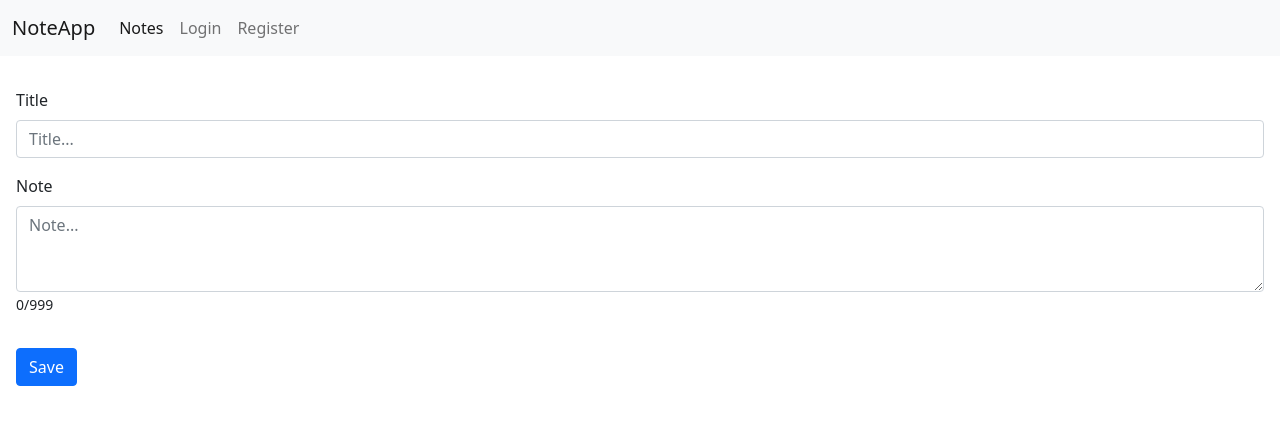
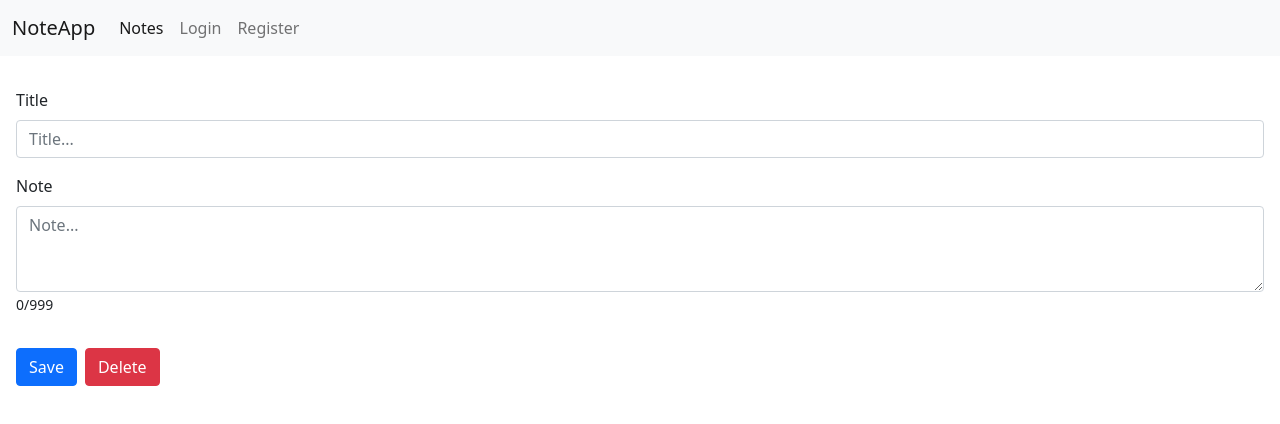
Before and after one commit to tavit111/NoteApp-front-react, a React (Create React App) app: page /notes/1 in a window 1280 px wide. Shown: the top 424 px of the page. Built offline with nearby package versions, Linux system fonts and the light colour scheme; no server answers.

Commit message:
add delere button inside NoteForm and delete service

```diff
--- a/src/App.js
+++ b/src/App.js
@@ -43,6 +43,6 @@ class App extends React.Component {
 export default App;
 
 // TO DO:
-// - make note
-// - delete note
+// - add delete note outside
+// - compare error handling with movie forms
 // -conditionla rendering redirect wherer you came from
--- a/src/components/common/button.jsx
+++ b/src/components/common/button.jsx
@@ -1,7 +1,7 @@
 import React from 'react';
 
-const Button = ({onClick, lable}) => {
-    return <button type="submit" className="btn btn-primary mt-3" onClick={onClick} >{lable}</button>;
+const Button = ({onClick=null, lable, color="primary", type="submit"}) => {
+    return <button type={type} className={`btn btn-${color} mt-3 me-2`} onClick={onClick} >{lable}</button>;
 }
 
 export default Button;
--- a/src/components/common/form.jsx
+++ b/src/components/common/form.jsx
@@ -81,8 +81,8 @@ class Form extends React.Component {
         )
     }
 
-    renderButton = (lable)=>{
-        return  <Button  onClick={this.handleSubmit} lable={lable}/>
+    renderButton = (lable, type="submit", color="primary", onClick=null)=>{
+        return  <Button lable={lable} type={type} color={color} onClick={onClick} />
     }
 }
 
--- a/src/components/loginForm.jsx
+++ b/src/components/loginForm.jsx
@@ -34,7 +34,7 @@ class LoginForm extends Form {
 
     render() {
         return (
-            <form className="p-3">
+            <form className="p-3" onSubmit={this.handleSubmit}>
                 <h1 className="mb-3">Login</h1>
                 {this.renderInput("email", "Email")}
                 {this.renderInput("password", "Password", 'password')}
--- a/src/components/noteForm.jsx
+++ b/src/components/noteForm.jsx
@@ -2,6 +2,7 @@ import React from 'react';
 import Form from './common/form';
 import Joi from 'joi';
 import noteService from "../services/noteServices";
+import Button from "./common/button";
 
 
 class NoteForm extends Form {
@@ -14,8 +15,7 @@ class NoteForm extends Form {
     }
 
     componentDidMount() {
-        if(this.props.match.params.id !== "new")
-            this.populateNote();
+        this.populateNote();
     }
 
     schema = Joi.object({
@@ -24,6 +24,9 @@ class NoteForm extends Form {
     })
 
     populateNote = async()=>{
+        if(this.props.match.params.id === "new")
+            return;
+
         try{
             const {id} = this.props.match.params;
             const {data: note} = await noteService.getNote(id);
@@ -57,13 +60,25 @@ class NoteForm extends Form {
         }
     }
 
+    handleDelete = async ()=>{
+        const {id} = this.props.match.params;
+
+        try {
+            await noteService.deleteNote(id);
+            this.props.history.push("/notes");
+        } catch (ex) {
+
+        }
+    }
+
     render() {
         return (
-        <form className="p-3">
-            {this.renderInput("title", "Title")}
-            {this.renderTextArea("body", "Note", 999)}
-            {this.renderButton("Save")}
-        </form>
+            <form onSubmit={this.handleSubmit} className="p-3">
+                {this.renderInput("title", "Title")}
+                {this.renderTextArea("body", "Note", 999)}
+                {this.renderButton("Save")}
+                {this.renderButton("Delete", "button", 'danger', this.handleDelete)}
+            </form>
         )
     }
 
--- a/src/components/registerForm.jsx
+++ b/src/components/registerForm.jsx
@@ -38,7 +38,7 @@ class RegisterForm extends Form {
     }
 
     render() {
-        return <form className="m-3">
+        return <form className="m-3" onSubmit={this.handleSubmit} >
             <h1>Register</h1>
             {this.renderInput("name", "Name")}
             {this.renderInput("email", "Email")}
--- a/src/services/noteServices.js
+++ b/src/services/noteServices.js
@@ -2,14 +2,13 @@ import http from "./httpService";
 import { apiUrl } from "../config.json";
 
 const apiEndpoint = `${apiUrl}/notes`;
-const noteUrl = (id) => `${apiEndpoint}/${id}`;
 
 function getNotes() {
   return http.get(apiEndpoint);
 }
 
 function getNote(id) {
-  return http.get(noteUrl(id));
+  return http.get(`${apiEndpoint}/${id}`);
 }
 
 function createNote(title, body) {
@@ -20,4 +19,8 @@ function updateNote(id, title, body) {
   return http.put(`${apiEndpoint}/${id}`, { title, body });
 }
 
-export default { getNotes, getNote, createNote, updateNote };
+function deleteNote(id) {
+  return http.delete(`${apiEndpoint}/${id}`);
+}
+
+export default { getNotes, getNote, createNote, updateNote, deleteNote };
```
